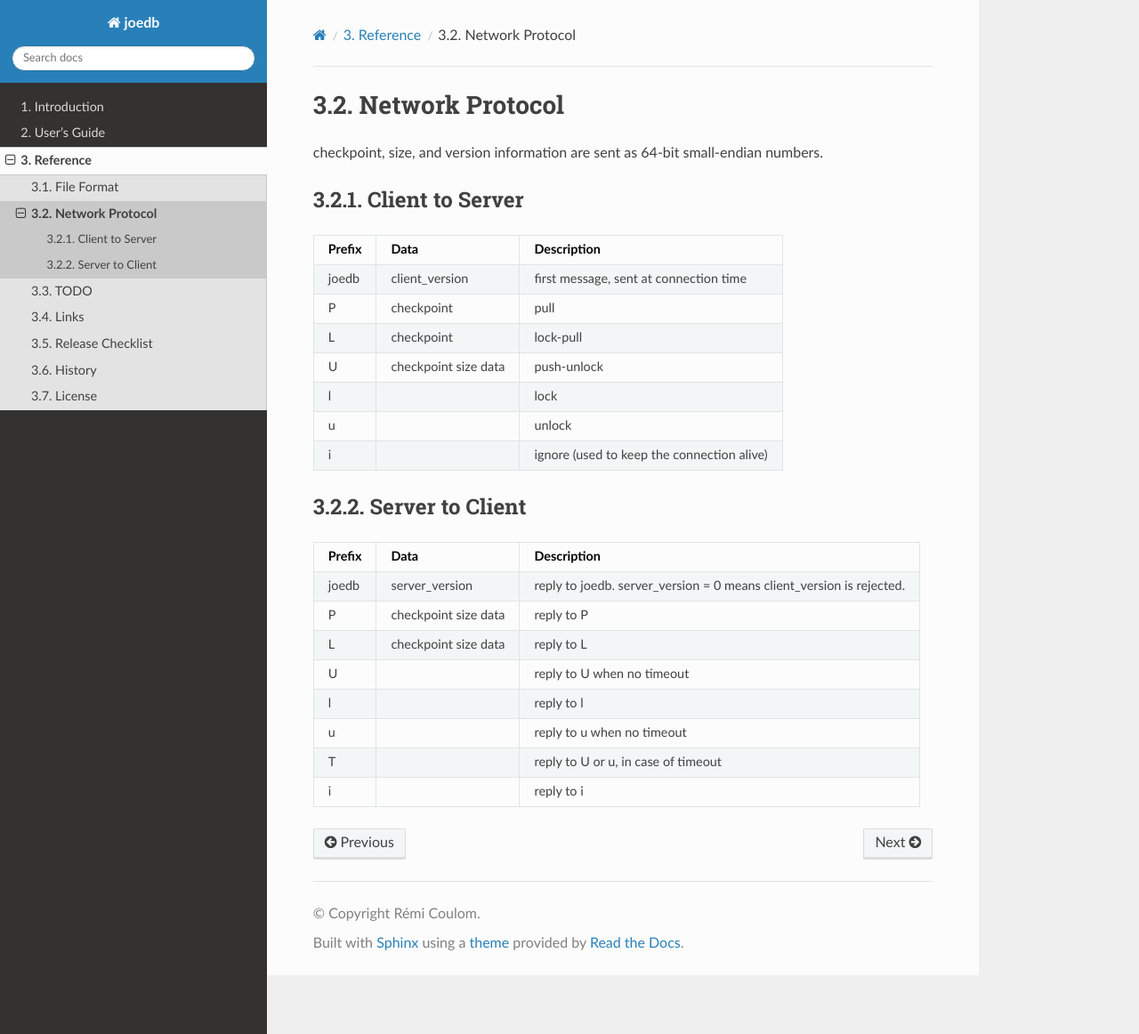
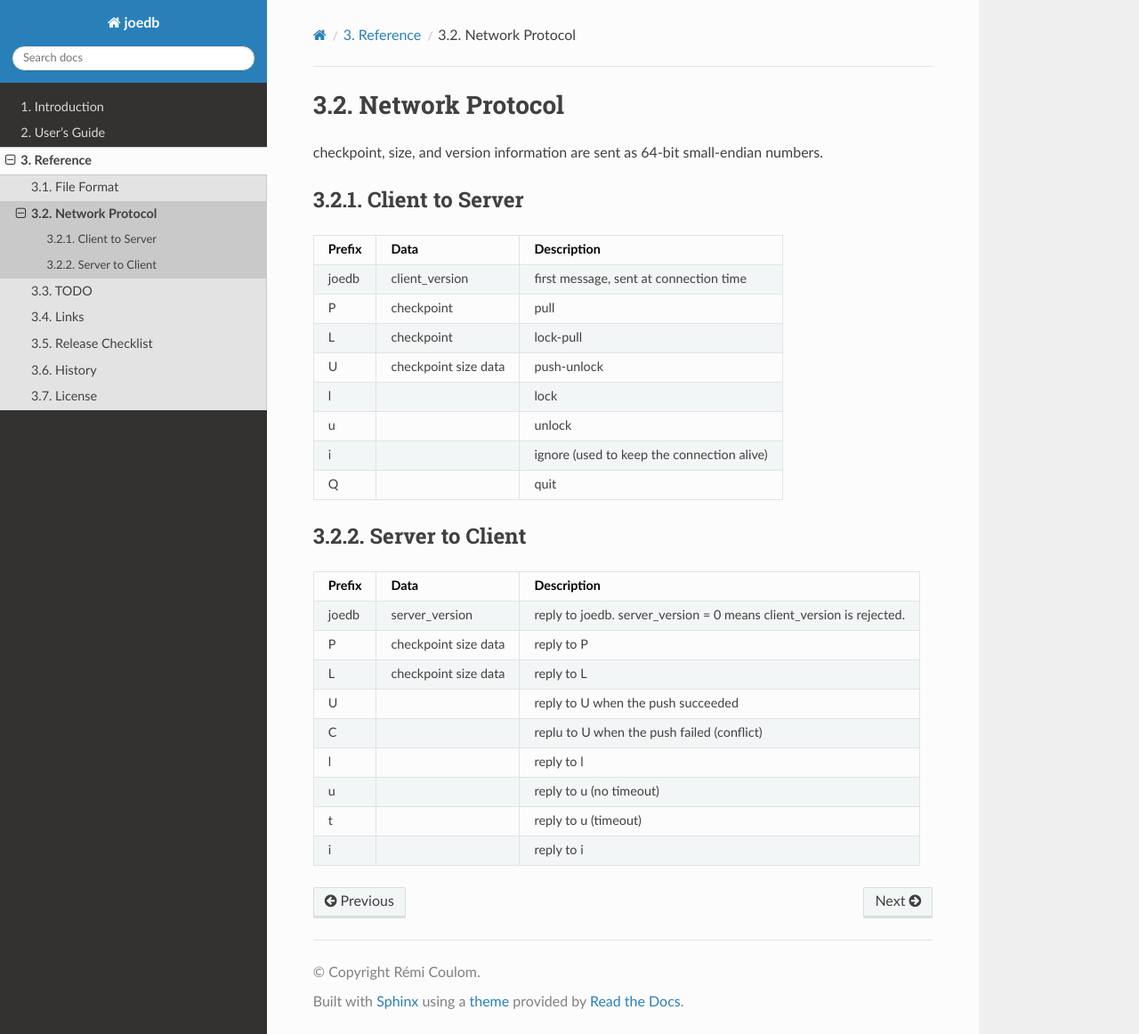
Before and after one commit to Remi-Coulom/joedb, a Sphinx documentation site: the page built from doc/source/network_protocol.rst, in a window 1280 px wide and 1162 px high. Shown: the whole window at 89% size. Built offline with Sphinx 7.4.7 and the Read the Docs theme 2.0.0, drawn with Linux system fonts in a browser that asks for light colours; formulas are drawn with MathJax 3.

Commit message:
Better handling of lock timeouts and push conflicts

```diff
--- a/doc/source/network_protocol.rst
+++ b/doc/source/network_protocol.rst
@@ -18,6 +18,7 @@ U      checkpoint       push-unlock
 l                       lock
 u                       unlock
 i                       ignore (used to keep the connection alive)
+Q                       quit
 ====== ================ ======================================================
 
 
@@ -35,9 +36,10 @@ P      checkpoint       reply to P
 L      checkpoint       reply to L
        size
        data
-U                       reply to U when no timeout
+U                       reply to U when the push succeeded
+C                       replu to U when the push failed (conflict)
 l                       reply to l
-u                       reply to u when no timeout
-T                       reply to U or u, in case of timeout
+u                       reply to u (no timeout)
+t                       reply to u (timeout)
 i                       reply to i
 ====== ================ ======================================================
```
Also changed, not shown: doc/source/todo.rst (+0 -7 lines), 3 other files.
